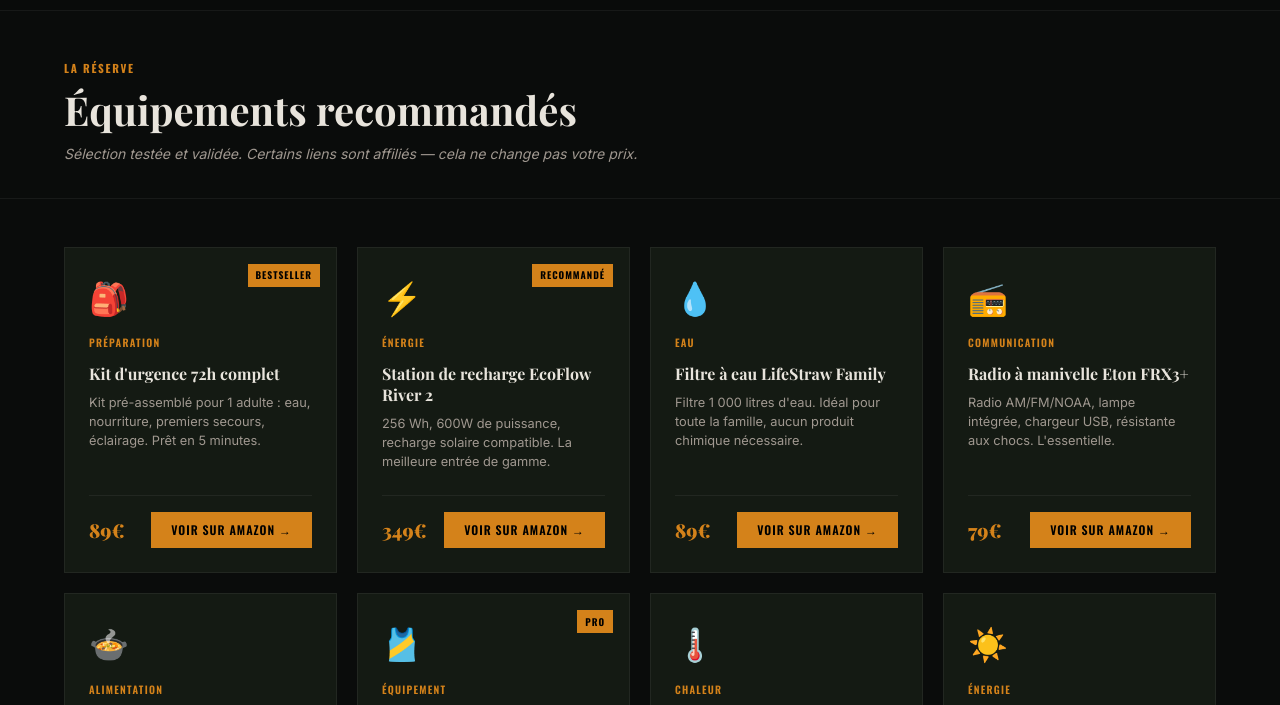
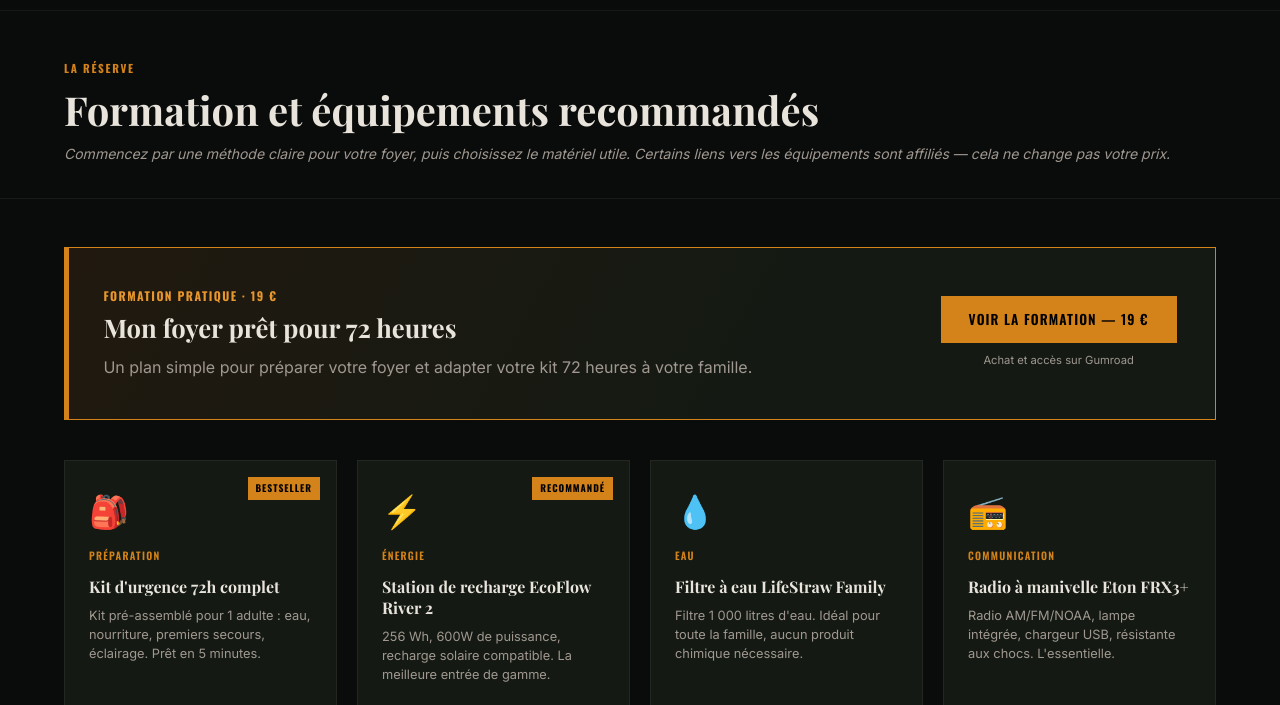
Before and after one commit to digitaldopamina/refuge-autonome, an Astro site: page /boutique in a window 1280 px wide. Shown: the part 54-759 px from the top of the page. Built offline with nearby package versions, Linux system fonts and the light colour scheme; Astro itself is replaced by a stand-in of ours.

Commit message:
Add 72-hour course to Refuge Autonome site

```diff
--- /dev/null
+++ b/src/components/FormationPromo.astro
@@ -0,0 +1,60 @@
+---
+interface Props {
+  compact?: boolean;
+}
+
+const { compact = false } = Astro.props;
+const formationUrl = 'https://dopaminadigital1.gumroad.com/l/mon-foyer-pret-72-heures';
+---
+
+<aside class:list={['formation-promo', { 'formation-promo--compact': compact }]} aria-label="Formation Mon foyer prêt pour 72 heures">
+  <div class="formation-promo__content">
+    <p class="formation-promo__eyebrow">Formation pratique · 19 €</p>
+    <h2>Mon foyer prêt pour 72 heures</h2>
+    <p>
+      Un plan simple pour préparer votre foyer et adapter votre kit 72 heures à votre famille.
+    </p>
+  </div>
+  <div class="formation-promo__action">
+    <a class="btn btn--primary" href={formationUrl} target="_blank" rel="noopener noreferrer">
+      Voir la formation — 19 €
+    </a>
+    <span>Achat et accès sur Gumroad</span>
+  </div>
+</aside>
+
+<style>
+.formation-promo {
+  display: grid;
+  grid-template-columns: minmax(0, 1fr) auto;
+  align-items: center;
+  gap: 2rem;
+  padding: clamp(1.5rem, 3vw, 2.5rem);
+  border: 1px solid var(--accent);
+  background: linear-gradient(120deg, #21190f, var(--bg-card) 60%);
+  box-shadow: inset 4px 0 0 var(--accent);
+}
+.formation-promo__eyebrow {
+  color: var(--accent-light);
+  font-family: var(--font-sub);
+  font-size: 0.75rem;
+  font-weight: 700;
+  letter-spacing: 0.12em;
+  text-transform: uppercase;
+}
+.formation-promo h2 { margin: 0.35rem 0 0.75rem; font-size: clamp(1.35rem, 2vw, 1.9rem); }
+.formation-promo__content > p:not(.formation-promo__eyebrow) {
+  max-width: 65ch;
+  color: var(--text-secondary);
+  line-height: 1.6;
+}
+.formation-promo__action { display: flex; flex-direction: column; align-items: center; gap: 0.5rem; }
+.formation-promo__action .btn { white-space: nowrap; text-align: center; justify-content: center; }
+.formation-promo__action span { color: var(--text-secondary); font-size: 0.7rem; }
+.formation-promo--compact { grid-template-columns: 1fr; gap: 1.25rem; margin-bottom: 2rem; }
+.formation-promo--compact .formation-promo__action { align-items: flex-start; }
+@media (max-width: 800px) {
+  .formation-promo { grid-template-columns: 1fr; }
+  .formation-promo__action { align-items: stretch; }
+}
+</style>
--- a/src/layouts/ArticleLayout.astro
+++ b/src/layouts/ArticleLayout.astro
@@ -2,6 +2,7 @@
 import BaseLayout from './BaseLayout.astro';
 import Header from '../components/Header.astro';
 import Footer from '../components/Footer.astro';
+import FormationPromo from '../components/FormationPromo.astro';
 
 interface ArticleData {
   title: string;
@@ -244,6 +245,8 @@ const relatedArticles = allArticles
             <img src={image} alt={title} class="article-hero-image" loading="eager" />
           </div>
         )}
+
+        {slug === 'kit-urgence-72h' && <FormationPromo compact />}
 
         <!-- Article Body -->
         <div class="prose">
--- a/src/pages/boutique.astro
+++ b/src/pages/boutique.astro
@@ -2,6 +2,7 @@
 import BaseLayout from '../layouts/BaseLayout.astro';
 import Header from '../components/Header.astro';
 import Footer from '../components/Footer.astro';
+import FormationPromo from '../components/FormationPromo.astro';
 
 const products = [
   { name: "Kit d'urgence 72h complet", price: "89€", tag: "Bestseller", emoji: "🎒", desc: "Kit pré-assemblé pour 1 adulte : eau, nourriture, premiers secours, éclairage. Prêt en 5 minutes.", cat: "Préparation" },
@@ -14,19 +15,22 @@ const products = [
   { name: "Panneau solaire portable 100W", price: "129€", tag: "", emoji: "☀️", desc: "Compatible toutes stations de recharge portables, pliable, efficace même par temps nuageux.", cat: "Énergie" },
 ];
 ---
-<BaseLayout title="Boutique — Équipements recommandés" description="Notre sélection de matériel de préparation testé et recommandé.">
+<BaseLayout title="Boutique — Formation et équipements recommandés" description="Une formation pratique pour préparer votre foyer, puis une sélection de matériel.">
   <Header />
   <main>
     <section class="page-header">
       <div class="container">
         <p class="label">La Réserve</p>
-        <h1>Équipements recommandés</h1>
-        <p class="page-desc">Sélection testée et validée. Certains liens sont affiliés — cela ne change pas votre prix.</p>
+        <h1>Formation et équipements recommandés</h1>
+        <p class="page-desc">Commencez par une méthode claire pour votre foyer, puis choisissez le matériel utile. Certains liens vers les équipements sont affiliés — cela ne change pas votre prix.</p>
       </div>
     </section>
 
     <section class="section">
       <div class="container">
+        <div class="formation-feature">
+          <FormationPromo />
+        </div>
         <div class="products-grid">
           {products.map(p => (
             <div class="product-card">
@@ -53,6 +57,7 @@ const products = [
 .page-header h1 { font-size: 2.5rem; margin: 0.5rem 0; }
 .page-desc { color: var(--text-secondary); font-style: italic; font-size: 0.875rem; }
 .section { padding: 3rem 0 5rem; }
+.formation-feature { margin-bottom: 2.5rem; }
 .products-grid {
   display: grid;
   grid-template-columns: repeat(4, 1fr);
```
Also changed, not shown: src/pages/index.astro (+7 -0 lines).
